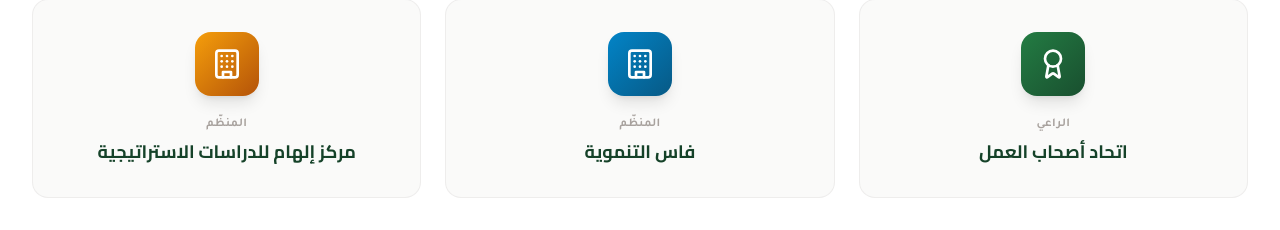
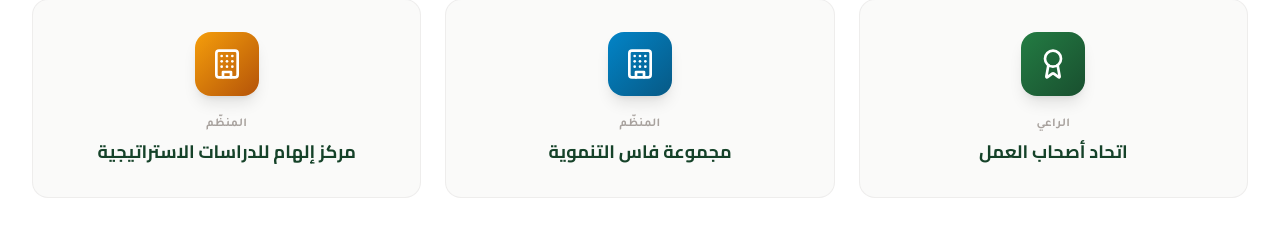
Before and after one commit to musu-deep/khartoum-economy-forum, a React (Vite) app: page / in a window 1280 px wide. Shown: the part 7704-7934 px from the top of the page. Built offline with nearby package versions, Linux system fonts and the light colour scheme; no server answers.

Commit message:
Update Sponsors.tsx

```diff
--- a/src/components/Sponsors.tsx
+++ b/src/components/Sponsors.tsx
@@ -2,7 +2,7 @@ import { Building, Award } from 'lucide-react';
 
 const mainSponsors = [
   { label: 'الراعي', name: 'اتحاد أصحاب العمل', icon: Award, color: 'from-primary-600 to-primary-800' },
-  { label: 'المنظّم', name: 'فاس التنموية', icon: Building, color: 'from-accent-600 to-accent-800' },
+  { label: 'المنظّم', name: 'مجموعة فاس التنموية', icon: Building, color: 'from-accent-600 to-accent-800' },
   { label: 'المنظّم', name: 'مركز إلهام للدراسات الاستراتيجية', icon: Building, color: 'from-secondary-500 to-secondary-700' },
 ];
 
```
